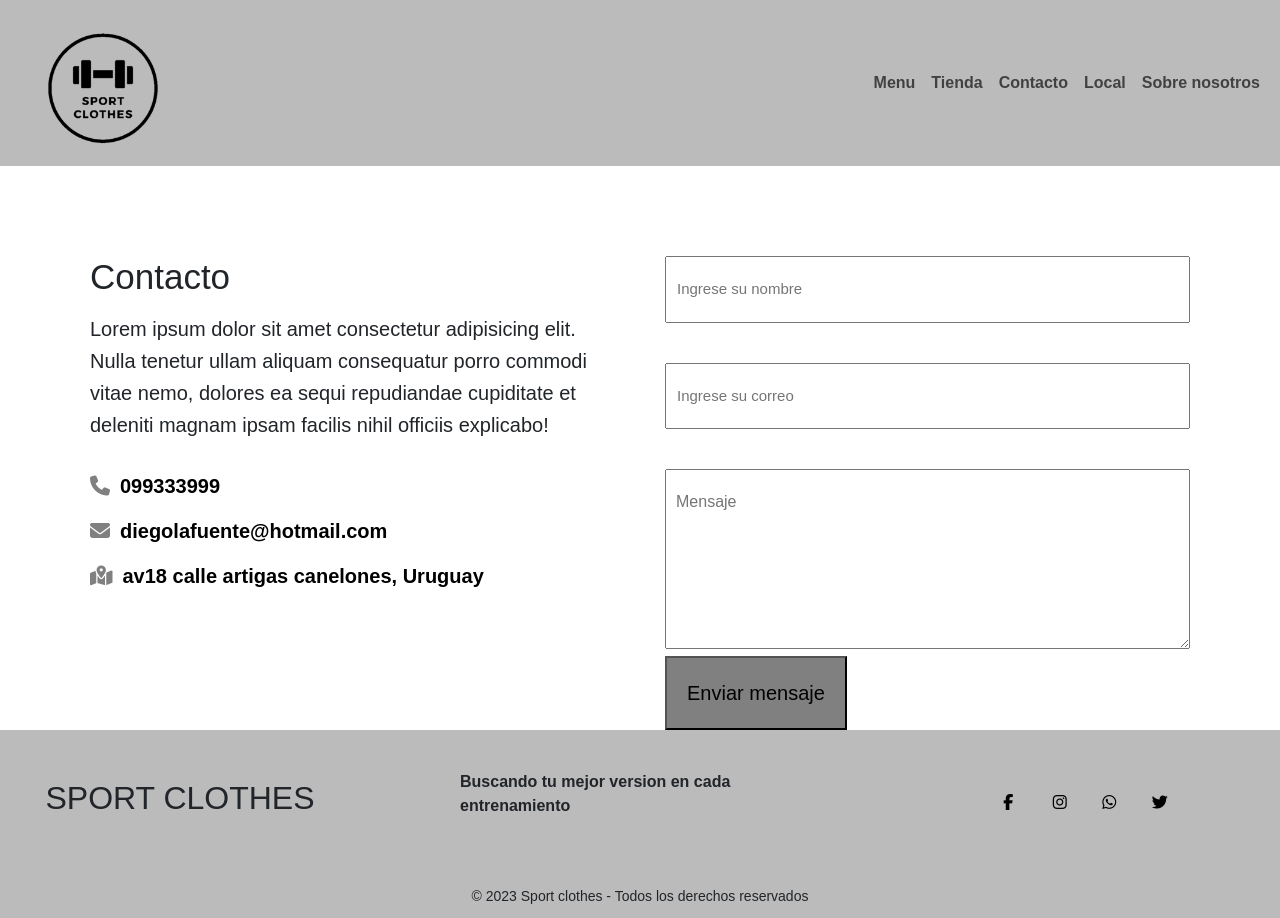
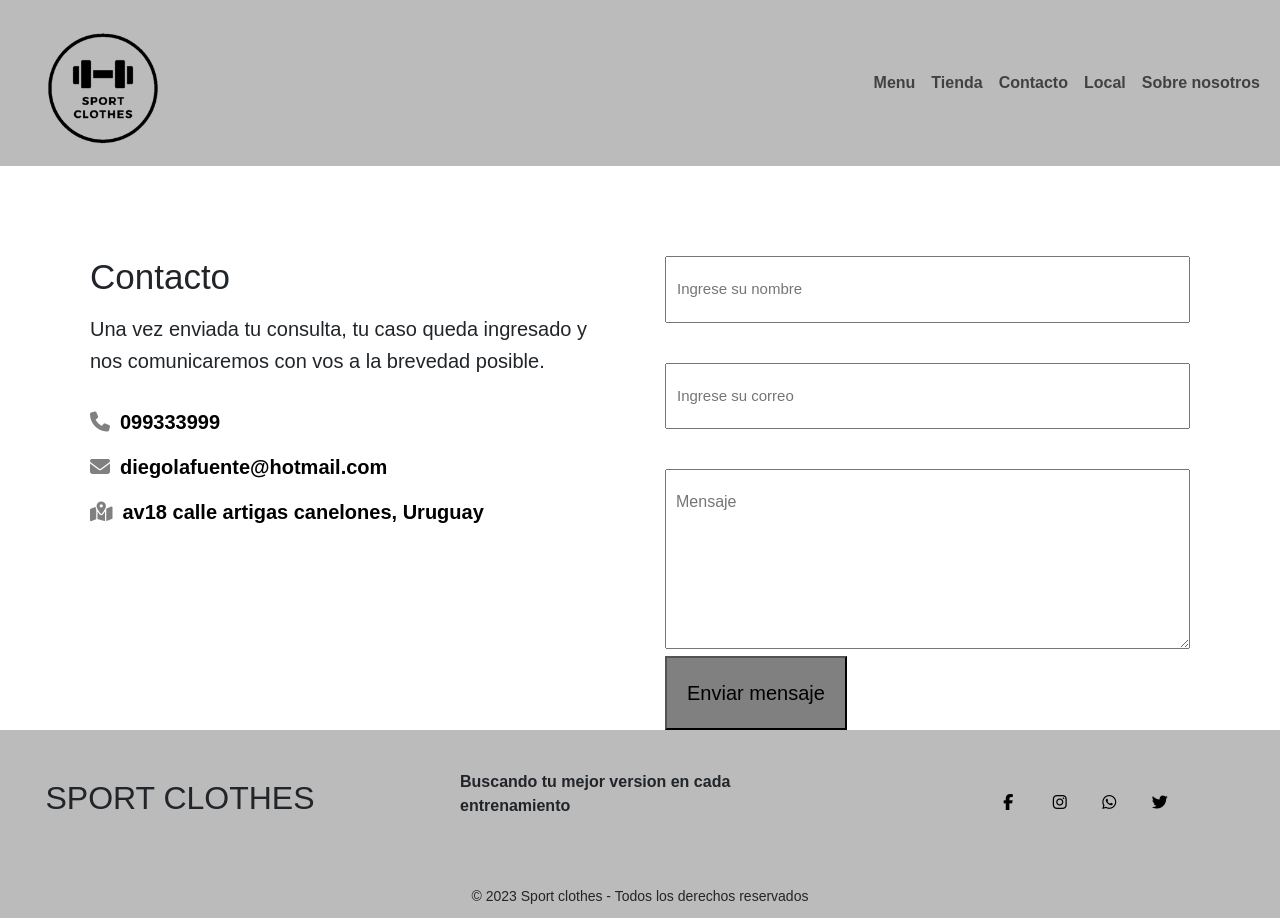
Before and after one commit to DiegoLafuente1/proyecto-final, a plain HTML site: page contacto.html in a window 1280 px wide. Drawn offline with nearby package versions, Linux system fonts and the light colour scheme.

Commit message:
modifique contacto y css

```diff
--- a/contacto.html
+++ b/contacto.html
@@ -45,7 +45,7 @@
         <div class="container-form">
             <div class="infor-form">
                 <h2>Contacto</h2>
-                <p>Lorem ipsum dolor sit amet consectetur adipisicing elit. Nulla tenetur ullam aliquam consequatur porro commodi vitae nemo, dolores ea sequi repudiandae cupiditate et deleniti magnam ipsam facilis nihil officiis explicabo!</p>
+                <p>Una vez enviada tu consulta, tu caso queda ingresado y nos comunicaremos con vos a la brevedad posible.</p>
                 <a href="https://web.whatsapp.com/" target="_blank"><i class="fa-solid fa-phone"></i>099333999</a>
                 <a href="https://outlook.live.com/owa/" target="_blank"><i class="fa-solid fa-envelope"></i>diegolafuente@hotmail.com</a>
                 <a href="https://www.google.es/maps" target="_blank"><i class="fa-sharp fa-solid fa-map-location-dot"></i>av18 calle artigas canelones, Uruguay</a>
--- a/css/style.css
+++ b/css/style.css
@@ -111,6 +111,7 @@ a {
 
 #sectionLocal .imagenesLocal {
     display: flex;
+    margin-top: 20px;
 }
 
 #sectionLocal .imagenesLocal img {
```
